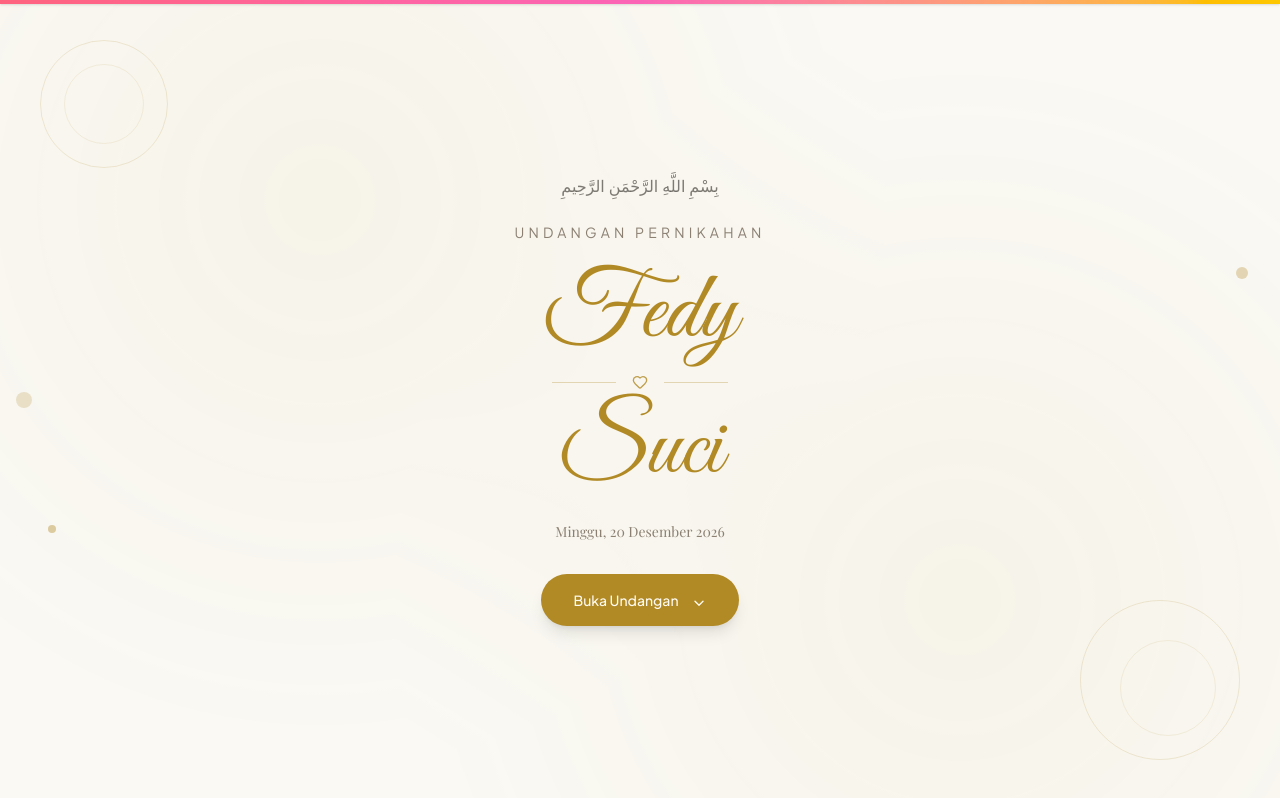
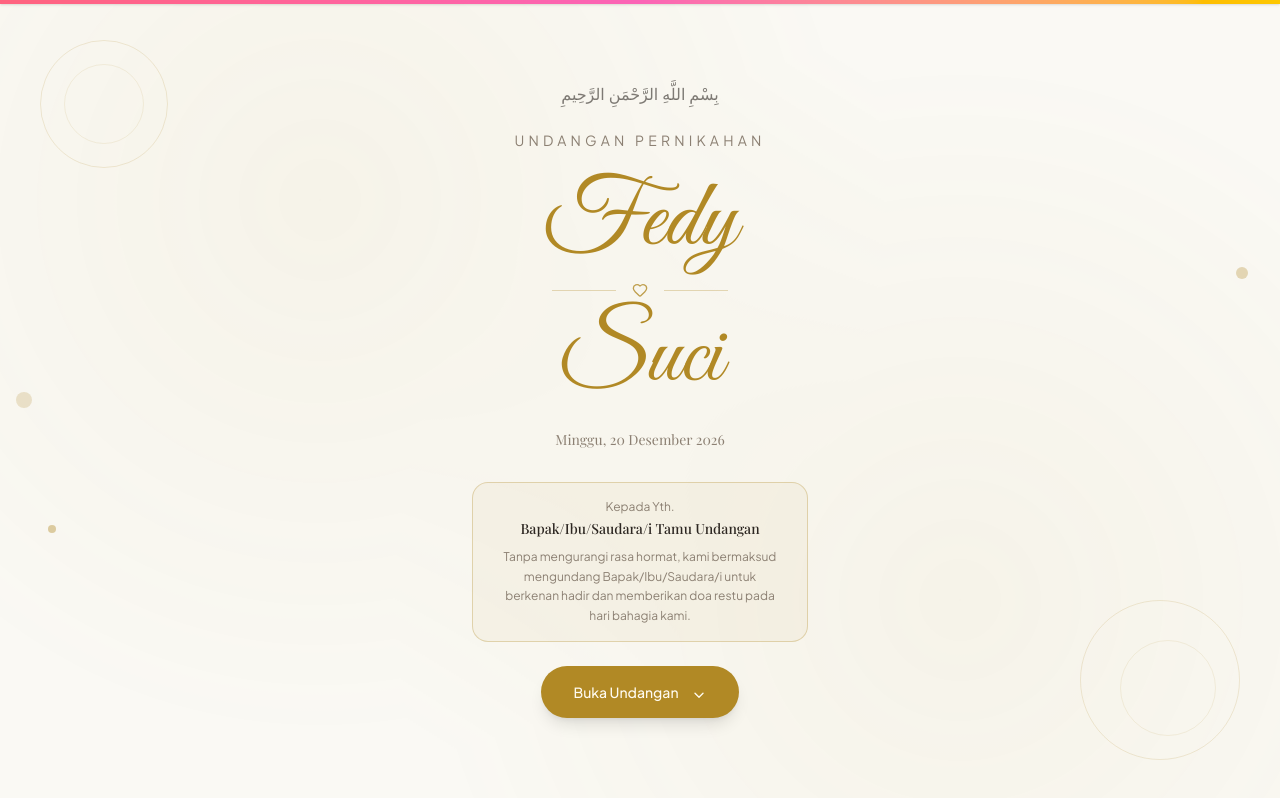
Before and after one commit to fedyfsgerana/wedding-invitation, a Next.js app: page / in a window 1280 px wide. Built offline with nearby package versions, Linux system fonts and the light colour scheme; a web font is replaced by a local one.

Commit message:
feat: update formal greetings and subtitles across multiple sections for a more respectful invitation tone

```diff
--- a/src/components/sections/CoverSection.tsx
+++ b/src/components/sections/CoverSection.tsx
@@ -112,18 +112,27 @@ export function CoverSection({ guestName, onOpen, isOpened }: CoverSectionProps)
                     })}
                 </motion.p>
 
-                {/* Guest Name */}
-                {guestName && (
-                    <motion.div
-                        variants={itemVariants}
-                        className="mb-6 px-6 py-3 rounded-full border border-primary/30 bg-primary/5 inline-block"
-                    >
-                        <p className="text-xs text-muted-foreground mb-0.5">Kepada Yth.</p>
-                        <p className="text-sm font-serif text-foreground font-medium">
-                            {guestName}
+                {/* Formal Greeting */}
+                <motion.div
+                    variants={itemVariants}
+                    className="mb-6 px-6 py-4 rounded-2xl border border-primary/30 bg-primary/5 inline-block"
+                >
+                    <p className="text-xs text-muted-foreground mb-1">Kepada Yth.</p>
+                    {guestName ? (
+                        <p className="text-sm font-serif text-foreground font-medium mb-2">
+                            Bapak/Ibu/Saudara/i {guestName}
                         </p>
-                    </motion.div>
-                )}
+                    ) : (
+                        <p className="text-sm font-serif text-foreground font-medium mb-2">
+                            Bapak/Ibu/Saudara/i Tamu Undangan
+                        </p>
+                    )}
+                    <p className="text-xs text-muted-foreground leading-relaxed">
+                        Tanpa mengurangi rasa hormat, kami bermaksud
+                        mengundang Bapak/Ibu/Saudara/i untuk berkenan hadir
+                        dan memberikan doa restu pada hari bahagia kami.
+                    </p>
+                </motion.div>
 
                 {/* Open Button */}
                 <motion.div variants={itemVariants}>
--- a/src/components/sections/EventSection.tsx
+++ b/src/components/sections/EventSection.tsx
@@ -135,7 +135,7 @@ export function EventSection() {
                 <SectionTitle
                     decorative="Jadwal Acara"
                     title="Informasi Acara"
-                    subtitle="Kami mengundang Anda untuk hadir dan memberikan doa restu"
+                    subtitle="Kami mengundang Bapak/Ibu/Saudara/i untuk hadir dan memberikan doa restu"
                 />
                 <div className="grid grid-cols-1 md:grid-cols-2 gap-5">
                     <EventCard
--- a/src/components/sections/GiftSection.tsx
+++ b/src/components/sections/GiftSection.tsx
@@ -48,7 +48,7 @@ export function GiftSection() {
                 <SectionTitle
                     decorative="Wedding Gift"
                     title="Hadiah Pernikahan"
-                    subtitle="Doa restu Anda adalah hadiah terindah bagi kami. Namun jika ingin memberikan hadiah, berikut informasinya"
+                    subtitle="Doa restu dari Bapak/Ibu/Saudara/i merupakan hadiah terindah bagi kami. Namun bila ingin memberi tanda kasih, kami sediakan informasinya di bawah ini"
                 />
 
                 <div className="max-w-lg mx-auto space-y-4">
--- a/src/components/sections/LocationSection.tsx
+++ b/src/components/sections/LocationSection.tsx
@@ -36,7 +36,7 @@ export function LocationSection() {
                 <SectionTitle
                     decorative="Lokasi"
                     title="Tempat Acara"
-                    subtitle="Kami menantikan kehadiran Anda di lokasi berikut"
+                    subtitle="Kami menantikan kehadiran Bapak/Ibu/Saudara/i di lokasi berikut"
                 />
 
                 <div className="space-y-8">
--- a/src/components/sections/OpeningSection.tsx
+++ b/src/components/sections/OpeningSection.tsx
@@ -50,8 +50,9 @@ export function OpeningSection() {
                     variants={itemVariants}
                     className="text-muted-foreground text-sm leading-relaxed mb-8 max-w-sm mx-auto"
                 >
-                    Dengan memohon rahmat dan ridho Allah SWT, kami bermaksud
-                    menyelenggarakan pernikahan putra-putri kami:
+                    Tanpa mengurangi rasa hormat, dengan memohon rahmat dan
+                    ridho Allah SWT, kami bermaksud melangsungkan pernikahan
+                    kami:
                 </motion.p>
 
                 {/* Groom */}
--- a/src/components/sections/RSVPSection.tsx
+++ b/src/components/sections/RSVPSection.tsx
@@ -74,7 +74,7 @@ export function RSVPSection() {
                 <SectionTitle
                     decorative="RSVP"
                     title="Konfirmasi Kehadiran"
-                    subtitle="Mohon konfirmasi kehadiran Anda agar kami dapat mempersiapkan segalanya"
+                    subtitle="Mohon konfirmasi kehadiran Bapak/Ibu/Saudara/i agar kami dapat mempersiapkan segalanya dengan baik"
                 />
 
                 <div className="grid grid-cols-1 md:grid-cols-2 gap-8">
@@ -242,7 +242,7 @@ export function RSVPSection() {
                         whileInView="visible"
                         viewport={{ once: true }}
                         transition={{ delay: 0.15 }}
-                        className="space-y-3 max-h-[480px] overflow-y-auto scrollbar-hide"
+                        className="space-y-3 max-h-120 overflow-y-auto scrollbar-hide"
                     >
                         {wishes.length === 0 ? (
                             <div className="card-wedding p-8 text-center">
```
